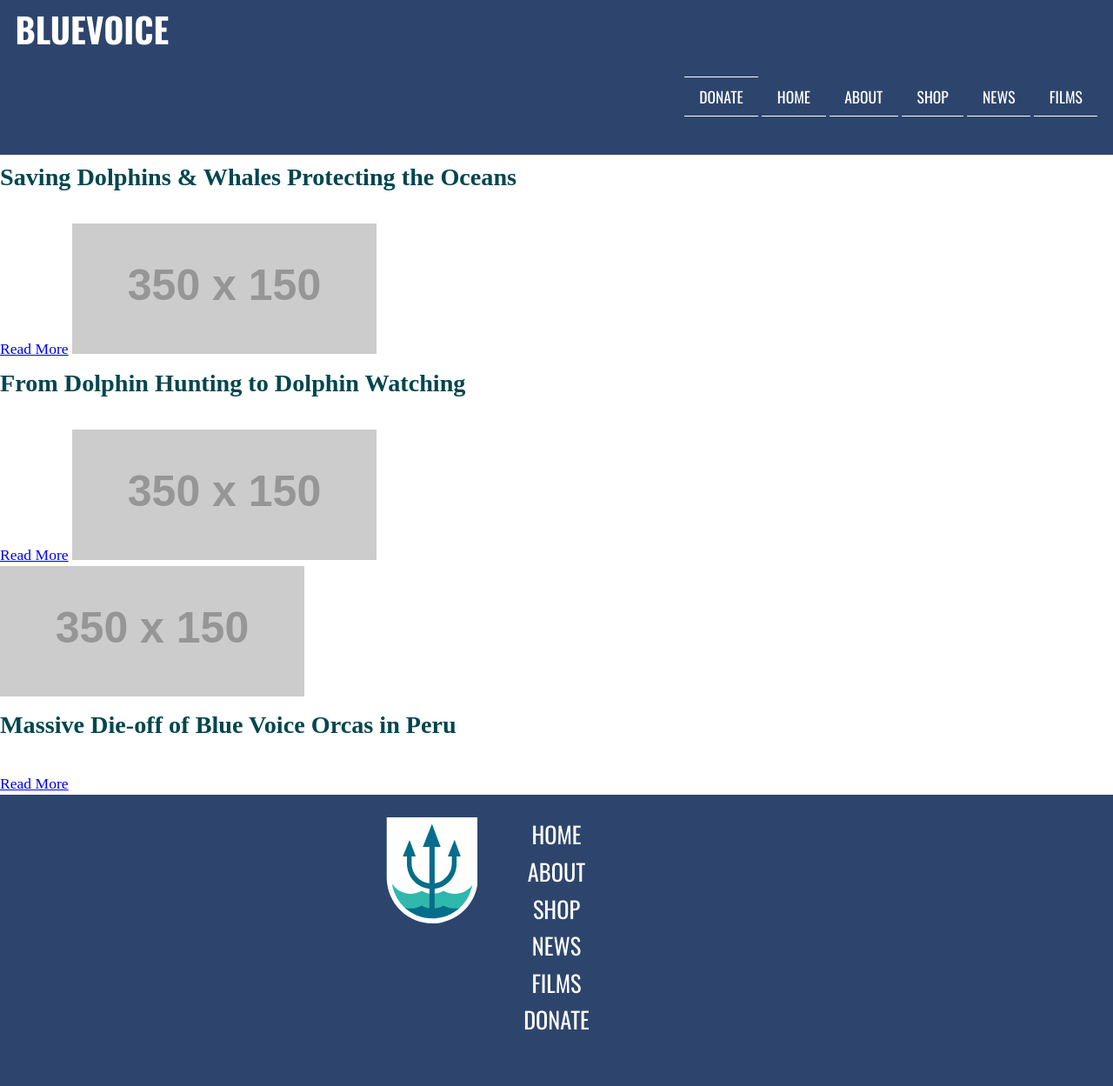
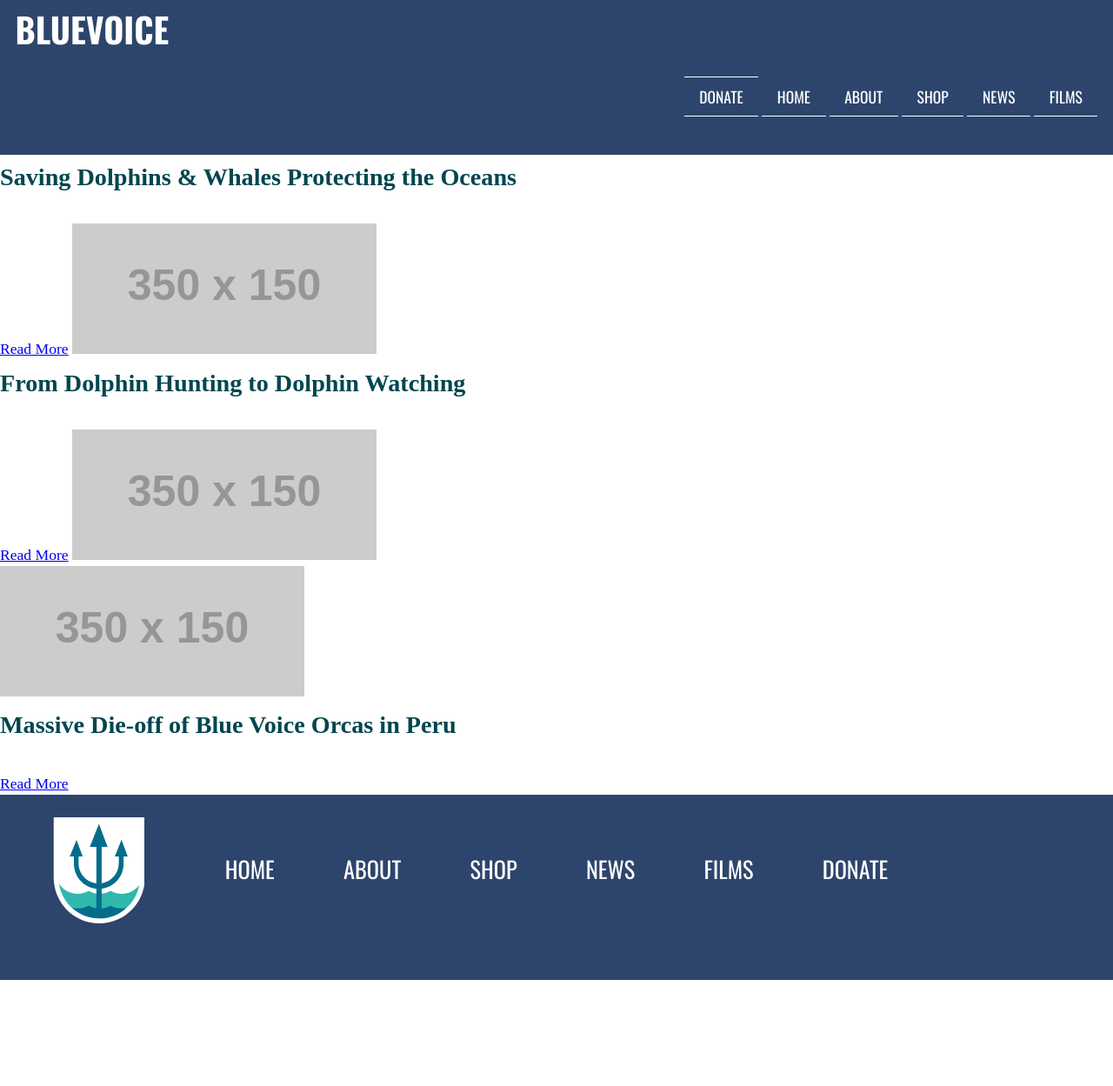
Before and after one commit to elgh0019/blue-voice, a Jekyll site: the page built from index.html, in a window 1280 px wide. Shown: the whole page at 87% size. Built offline with Jekyll 4.4.1, drawn with Linux system fonts in a browser that asks for light colours; nearby versions of some CDN libraries; some web fonts are replaced; a style sheet for code colours, icons or effects is not loaded; after the commit the page ends 1127 px from its top, so only the background shows below that.

Commit message:
doc(main.scss): figure the way to float footer links

```diff
--- a/css/style.css
+++ b/css/style.css
@@ -605,6 +605,10 @@
   font-family: "Oswald", Helvetica, Arial, sans-serif;
 }
 
+footer a:hover {
+  color: #f1d159;
+}
+
 .logo {
   width: 4em;
   position: absolute;
@@ -745,6 +749,10 @@
   .navigation ul li {
     display: inline-block;
   }
+  footer li {
+    float: left;
+    padding: 1.5em;
+  }
 }
 
 body.noscript .slide-menu {
```
Also changed, not shown: scss/components/_main.scss (+19 -0 lines).
